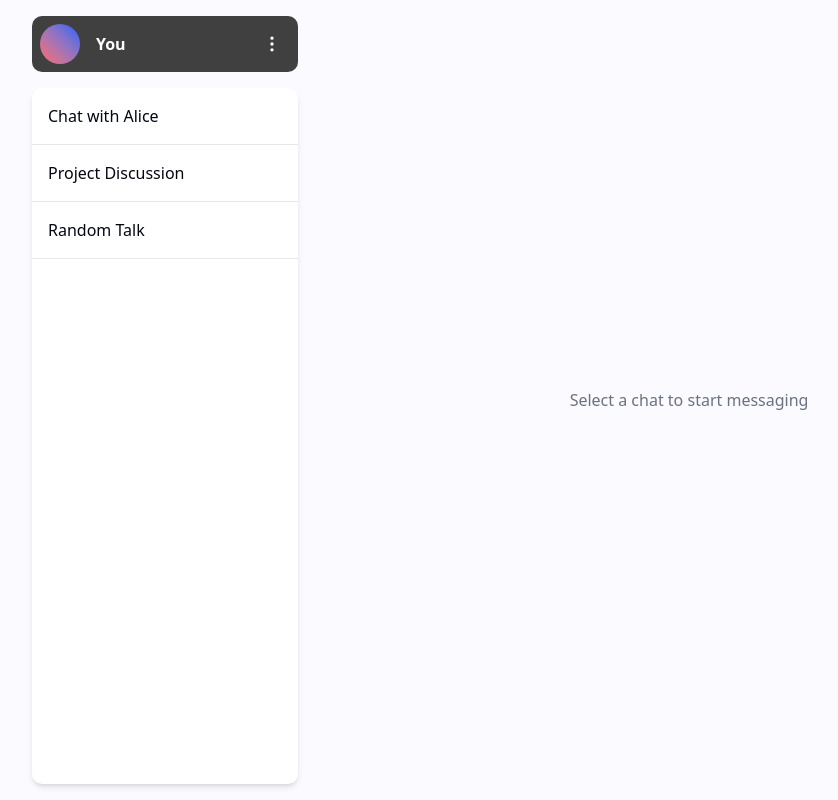
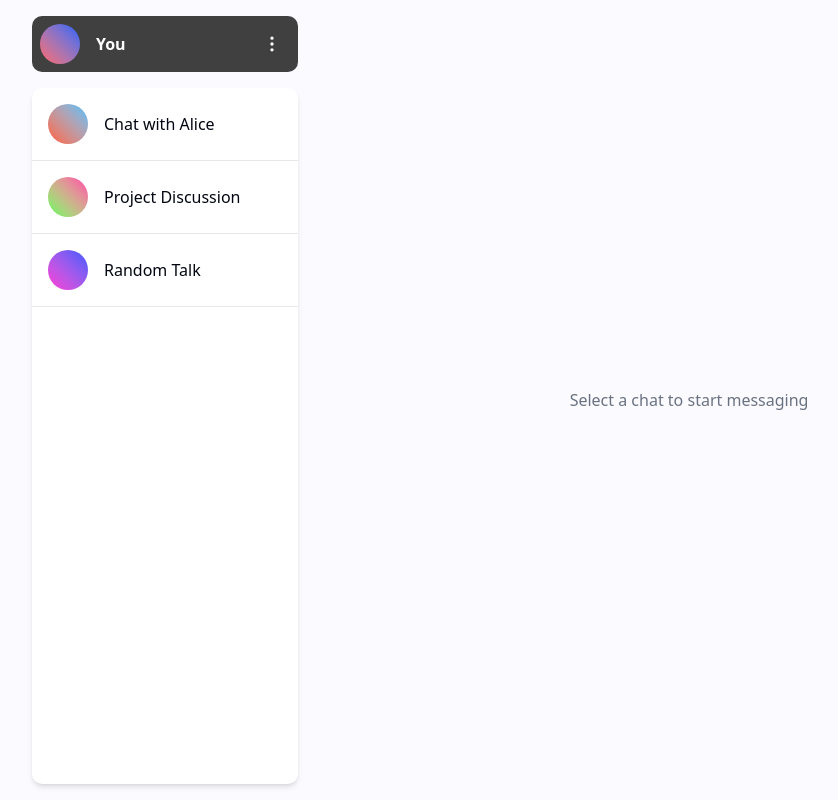
Before and after one commit to gstsdev/chat-app, a React (Vite) app: page / in a window 1280 px wide. Shown: the whole page, without its empty margins (72-910 px from the left). Built offline with nearby package versions, Linux system fonts and the light colour scheme.

Commit message:
feat(pages/chat): display profile image on chat sidebar

```diff
--- a/src/pages/chat/ChatSidebar.tsx
+++ b/src/pages/chat/ChatSidebar.tsx
@@ -4,10 +4,11 @@ import {
   DropdownMenuItem,
   DropdownMenuTrigger,
 } from "@/components/ui/dropdown-menu";
+import type { Chat } from "@/model/Chat";
 import { EllipsisVerticalIcon, LogOutIcon, SettingsIcon } from "lucide-react";
 
 interface ChatSidebarProps {
-  chats: { id: string; name: string }[];
+  chats: Chat[];
   onChatSelect?: (chatId: string) => void;
 }
 
@@ -48,6 +49,25 @@ export default function ChatSidebar({ chats, onChatSelect }: ChatSidebarProps) {
                   onClick={() => onChatSelect?.(chat.id)}
                 >
                   <span className="flex items-center gap-4">
+                    {chat.profile_image.type === "color" ? (
+                      <span
+                        className="bg-linear-to-tr from-(--color-stop1) to-(--color-stop2) rounded-full size-10"
+                        style={
+                          {
+                            "--color-stop1":
+                              chat.profile_image.value.split(";")[0],
+                            "--color-stop2":
+                              chat.profile_image.value.split(";")[1],
+                          } as React.CSSProperties
+                        }
+                      ></span>
+                    ) : (
+                      <img
+                        src={chat.profile_image.value}
+                        alt="Profile"
+                        className="rounded-full size-10"
+                      />
+                    )}
                     <span>{chat.name}</span>
                   </span>
                 </a>
```
